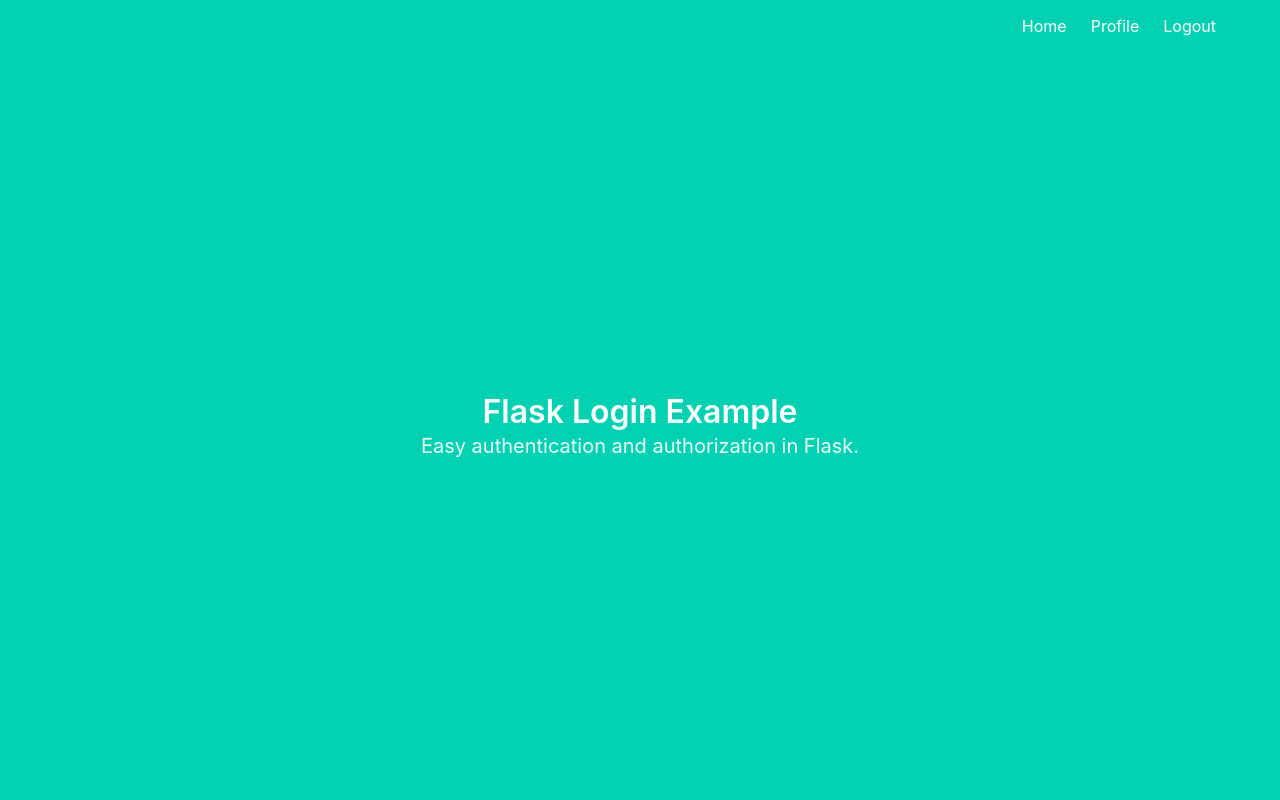
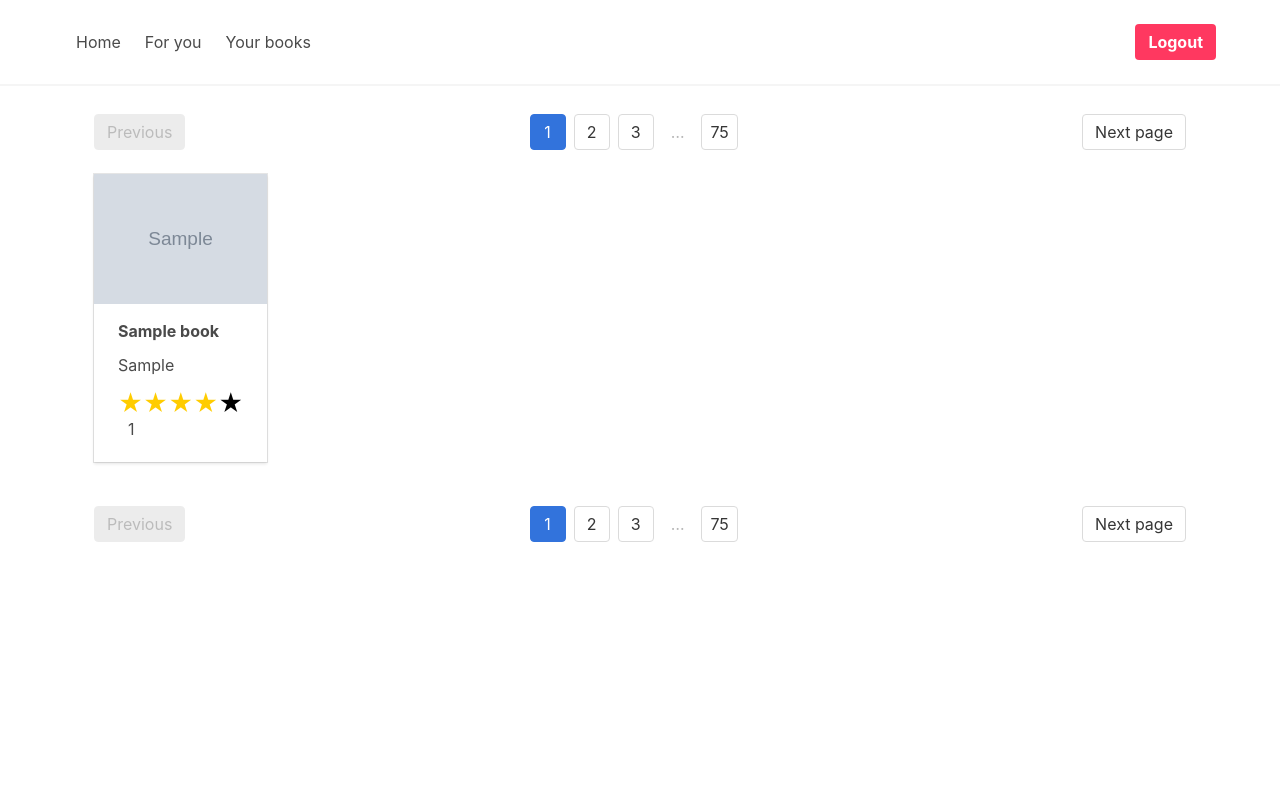
Before and after one commit to d-nagy/bibliopolium, a Flask app: page / in a window 1280 px wide. Run offline with Flask 2, Linux system fonts and the light colour scheme; a user stored in the database is signed in; tables that the repository leaves empty hold one stand-in row (values such as "Sample post"); grey boxes marked "Sample" are stand-in pictures.

Commit message:
Big update: book display cards, pagination

```diff
--- a/app/main.py
+++ b/app/main.py
@@ -1,14 +1,52 @@
-from flask import Blueprint, render_template
+from flask import Blueprint, render_template, request, url_for
 from flask_login import login_required, current_user
 from . import db
+from .models import Book
+import numpy as np
 
 main = Blueprint('main', __name__)
 
+def get_ratings(books):
+    ratings = []
+    for book in books:
+        rating_values = [r.rating for r in book.users.all()]
+        num_ratings = len(rating_values)
+        mean_rating = 0 if num_ratings < 1 else round(sum(rating_values) / num_ratings, 2)
+        ratings.append((num_ratings, mean_rating))
+    return ratings
+
 @main.route('/')
+@main.route('/index')
 def index():
-    return render_template('index.html')
+    page = request.args.get('page', 1, type=int)
+    books = Book.query.paginate(page, 12, False)
+
+    ratings = get_ratings(books.items)
+
+    next_url = url_for('main.index', page=books.next_num) if books.has_next else None
+    prev_url = url_for('main.index', page=books.prev_num) if books.has_prev else None
+
+    return render_template('index.html', books=books.items, ratings=ratings,
+                            page=page, next_url=next_url, prev_url=prev_url)
+
+@main.route('/recommended')
+@login_required
+def recommended():
+    return render_template('recommended.html')
 
 @main.route('/profile')
 @login_required
 def profile():
-    return render_template('profile.html', name=current_user.username)
+    page = request.args.get('page', 1, type=int)
+    user_ratings = current_user.books.paginate(page, 12, False)
+
+    books = [r.book for r in user_ratings.items]
+    num_pages = user_ratings.pages
+    ratings = get_ratings(books)
+
+    next_url = url_for('main.index', page=user_ratings.next_num) if user_ratings.has_next else None
+    prev_url = url_for('main.index', page=user_ratings.prev_num) if user_ratings.has_prev else None
+
+    return render_template('profile.html', books=books, ratings=ratings,
+                            page=page, num_pages=num_pages,
+                            next_url=next_url, prev_url=prev_url)
--- /dev/null
+++ b/app/static/css/style.css
@@ -0,0 +1,55 @@
+@charset "UTF-8";
+:root {
+  --star-size: 1.5rem;
+  --star-color: #000;
+  --star-background: #fc0;
+}
+
+.Stars {
+  --percent: calc(var(--rating) / 5 * 100%);
+  display: inline-block;
+  font-size: var(--star-size);
+  font-family: inherit;
+  line-height: 1;
+}
+.Stars::before {
+  content: '★★★★★';
+  letter-spacing: 0px;
+  background: linear-gradient(90deg, var(--star-background) var(--percent), var(--star-color) var(--percent));
+  -webkit-background-clip: text;
+  -webkit-text-fill-color: transparent;
+}
+
+.ratingcount {
+    font-size: 1rem;
+    font-family: inherit;
+    padding-left: 10px;
+    vertical-align: middle;
+}
+
+.book-card {
+    transition: transform .2s;
+}
+
+.book-card:hover {
+    transform: scale(1.02);
+    cursor: pointer;
+}
+
+.book-card .card-content > p {
+    padding: 5px 0px;
+}
+
+.book-card .card-content {
+    padding-top: 10px;
+    padding-bottom: 10px;
+}
+
+.bookshelf {
+    padding-top: 20px;
+    padding-bottom: 20px;
+}
+
+.hero {
+    background-image: url("../images/bookshelf_blurred.jpg");
+}
--- a/app/templates/base.html
+++ b/app/templates/base.html
@@ -7,50 +7,55 @@
     <meta name="viewport" content="width=device-width, initial-scale=1">
     <title>Flask Auth Example</title>
     <link rel="stylesheet" href="https://cdnjs.cloudflare.com/ajax/libs/bulma/0.7.2/css/bulma.min.css" />
+    <link rel="stylesheet" href="/static/css/style.css" />
 </head>
 
 <body>
-    <section class="hero is-primary is-fullheight">
-
-        <div class="hero-head">
-            <nav class="navbar">
+    <nav class="navbar is-spaced has-shadow" role="navigation">
         <div class="container">
-                    <div id="navbarMenuHeroA" class="navbar-menu">
-                        <div class="navbar-end">
+            <div class="navbar-menu">
+                <div class="navbar-start">
                     <a href="{{ url_for('main.index') }}" class="navbar-item">
                         Home
                     </a>
                     {% if current_user.is_authenticated %}
+                    <a href="{{ url_for('main.recommended') }}" class="navbar-item">
+                        For you
+                    </a>
                     <a href="{{ url_for('main.profile') }}" class="navbar-item">
-                                Profile
+                        Your books
                     </a>
                     {% endif %}
+                </div>
+                <div class="navbar-end">
                     {% if not current_user.is_authenticated %}
-                            <a href="{{ url_for('auth.login') }}" class="navbar-item">
-                                Login
+                    <div class="navbar-item">
+                        <div class="buttons">
+                            <a class="button is-primary" href="{{ url_for('auth.signup') }}">
+                                <strong>Sign up</strong>
                             </a>
-                            <a href="{{ url_for('auth.signup') }}" class="navbar-item">
-                                Sign Up
+                            <a class="button is-light" href="{{ url_for('auth.login') }}">
+                                Log in
                             </a>
+                        </div>
+                    </div>
                     {% endif %}
                     {% if current_user.is_authenticated %}
-                            <a href="{{ url_for('auth.logout') }}" class="navbar-item">
-                                Logout
+                    <div class="navbar-item">
+                        <div class="buttons">
+                            <a class="button is-danger" href="{{ url_for('auth.logout') }}">
+                                <strong>Logout</strong>
                             </a>
+                        </div>
+                    </div>
                     {% endif %}
                 </div>
             </div>
         </div>
     </nav>
-        </div>
 
-        <div class="hero-body">
-            <div class="container has-text-centered">
     {% block content %}
     {% endblock %}
-            </div>
-        </div>
-    </section>
 </body>
 
 </html>
--- a/app/templates/index.html
+++ b/app/templates/index.html
@@ -1,10 +1,48 @@
 {% extends "base.html" %}
 
+{% import 'paginator.html' as paginator %}
+
+{% set n = books|length %}
+{% set cols = ((n-1)//6) + 1 %}
+
 {% block content %}
-<h1 class="title">
-  Flask Login Example
-</h1>
-<h2 class="subtitle">
-  Easy authentication and authorization in Flask.
-</h2>
+<section class="container has-text-centered is-spaced" style="padding: 30px">
+  {{ paginator.paginator(page, 'index', next_url, prev_url) }}
+
+  {% for j in range(cols) %}
+  <div class="columns bookshelf">
+    {% for i in range(6) %}
+      {% set k = 6*j + i %}
+      <div class="column">
+        {% if k < n %}
+          {% set num_ratings = ratings[k][0] %}
+          {% set average_rating = ratings[k][1] %}
+          <div class="card book-card">
+            <div class="card-image">
+              <figure class="image is-98by146">
+                <img src="{{ books[k].image_url }}" alt="{{ books[k].title }}">
+              </figure>
+            </div>
+            <div class="card-content has-text-left">
+              <p class="has-text-weight-bold">{{ books[k].title }}</p>
+              <p>{{ books[k].genre }}</p>
+              {% if num_ratings > 0 %}
+                <p>
+                  <div class="Stars" style="--rating: {{ average_rating }};">
+                    <span class="ratingcount">{{ num_ratings }}</span>
+                  </div>
+                </p>
+              {% else %}
+                <p class="has-text-grey has-text-weight-light">No ratings</p>
+              {% endif %}
+            </div>
+          </div>
+        {% endif %}
+      </div>
+    {% endfor %}
+  </div>
+  {% endfor %}
+
+  {{ paginator.paginator(page, 'index', next_url, prev_url) }}
+</section>
 {% endblock %}
--- a/app/templates/login.html
+++ b/app/templates/login.html
@@ -1,6 +1,7 @@
 {% extends "base.html" %}
 
 {% block content %}
+<section class="container has-text-centered is-spaced" style="padding: 30px">
     <div class="column is-4 is-offset-4">
         <h3 class="title">Login</h3>
         <div class="box">
@@ -32,4 +33,5 @@
             </form>
         </div>
     </div>
+</section>
 {% endblock %}
--- /dev/null
+++ b/app/templates/paginator.html
@@ -0,0 +1,29 @@
+{% macro paginator(page, this_url, next_url, prev_url, total_pages=75) %}
+  <nav class="pagination is-centered" role="navigation" aria-label="pagination">
+    <a class="pagination-previous" href="{{ prev_url }}" {{ 'disabled' if page == 1 else '' }}>Previous</a>
+    <a class="pagination-next" href="{{ next_url }}" {{ 'disabled' if page == total_pages else '' }}>Next page</a>
+    <ul class="pagination-list">
+      {% if page > 3 and page < total_pages - 2 %}
+        <li><a class="pagination-link" href="{{ this_url }}?page=1">1</a></li>
+        <li><span class="pagination-ellipsis">&hellip;</span></li>
+        <li><a class="pagination-link" href="{{ prev_url }}">{{ page-1 }}</a></li>
+        <li><a class="pagination-link is-current">{{ page }}</a></li>
+        <li><a class="pagination-link" href="{{ next_url }}">{{ page+1 }}</a></li>
+        <li><span class="pagination-ellipsis">&hellip;</span></li>
+        <li><a class="pagination-link" href="{{ this_url }}?page={{ total_pages }}">{{ total_pages }}</a></li>
+      {% elif page < 4 %}
+        <li><a class="pagination-link {{ 'is-current' if page == 1 else '' }}" href="{{ this_url }}?page=1">1</a></li>
+        <li><a class="pagination-link {{ 'is-current' if page == 2 else '' }}" href="{{ this_url }}?page=2">2</a></li>
+        <li><a class="pagination-link {{ 'is-current' if page == 3 else '' }}" href="{{ this_url }}?page=3">3</a></li>
+        <li><span class="pagination-ellipsis">&hellip;</span></li>
+        <li><a class="pagination-link" href="{{ this_url }}?page={{ total_pages }}">{{ total_pages }}</a></li>
+      {% else %}
+        <li><a class="pagination-link" href="{{ this_url }}?page=1">1</a></li>
+        <li><span class="pagination-ellipsis">&hellip;</span></li>
+        <li><a class="pagination-link {{ 'is-current' if page == total_pages-2 else '' }}" href="{{ this_url }}?page={{ total_pages - 2 }}">{{ total_pages - 2 }}</a></li>
+        <li><a class="pagination-link {{ 'is-current' if page == total_pages-1 else '' }}" href="{{ this_url }}?page={{ total_pages - 1 }}">{{ total_pages - 1 }}</a></li>
+        <li><a class="pagination-link {{ 'is-current' if page == total_pages else '' }}" href="{{ this_url }}?page={{ total_pages }}">{{ total_pages }}</a></li>
+      {% endif %}
+    </ul>
+  </nav>
+{% endmacro %}
```
Also changed, not shown: app/auth.py (+16 -2 lines), app/models.py (+10 -0 lines), app/templates/profile.html (+65 -3 lines), app/templates/recommended.html (added, +17 -0 lines), app/templates/signup.html (+8 -0 lines), app/static/images/bookshelf_blurred.jpg (added). Lines whose indentation alone changed are shown as unchanged.
